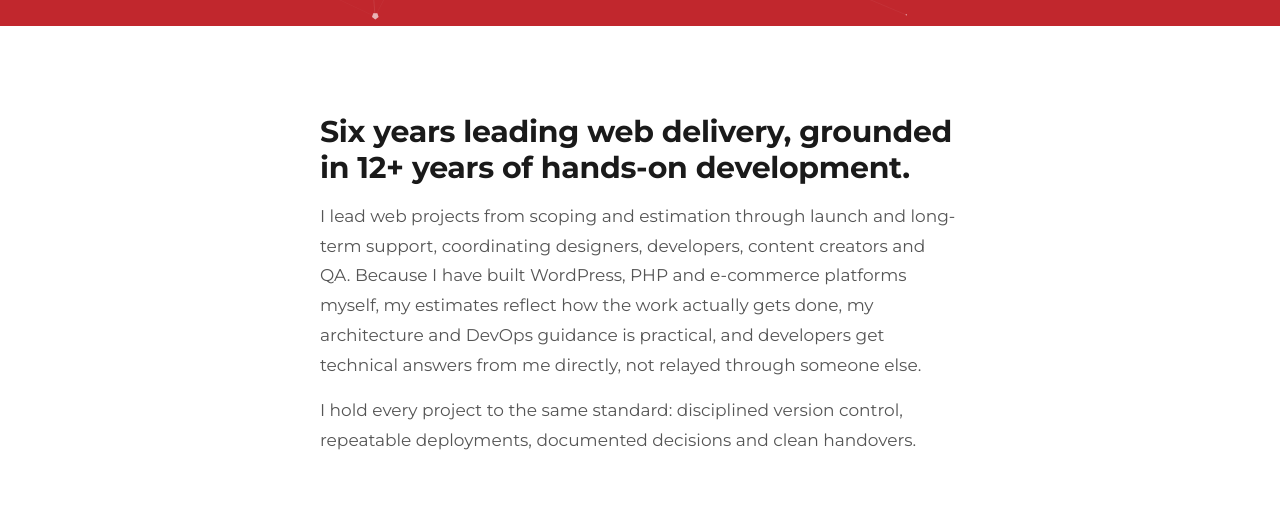
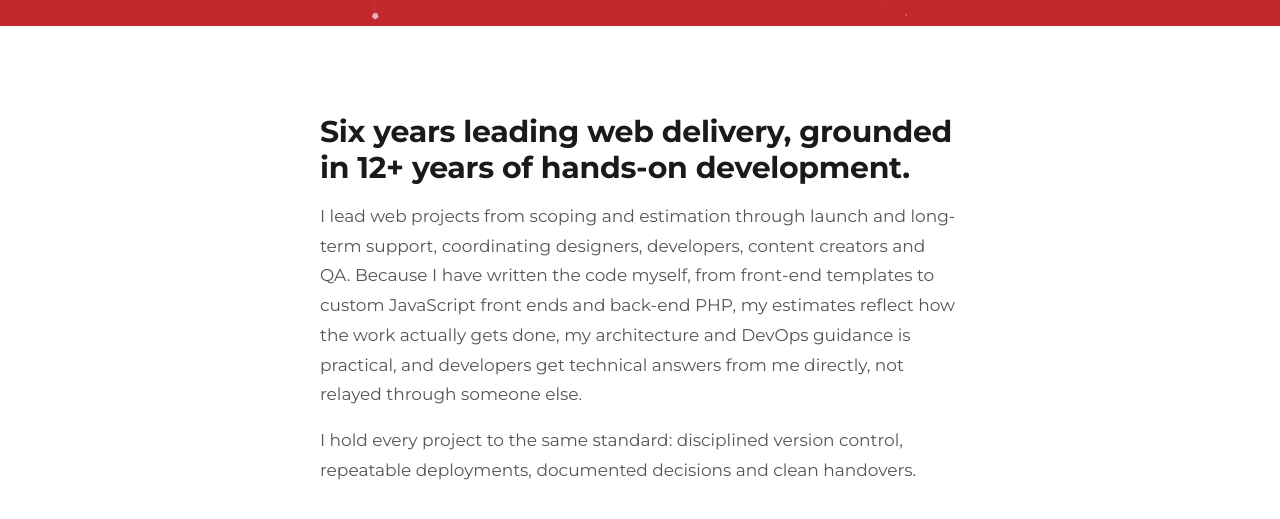
Before and after one commit to jameshiggins/jameshiggins.github.io, a plain HTML site: page index.html in a window 1280 px wide. Shown: the part 479-998 px from the top of the page. Drawn offline with nearby package versions, Linux system fonts and the light colour scheme.

Commit message:
Reword the About sentence around hands-on coding across the stack

```diff
--- a/index.html
+++ b/index.html
@@ -112,7 +112,7 @@
     <section id="about" class="section" aria-labelledby="about-h">
       <div class="container narrow">
         <h2 id="about-h" class="lead-heading">Six years leading web delivery, grounded in 12+ years of hands-on development.</h2>
-        <p class="intro">I lead web projects from scoping and estimation through launch and long-term support, coordinating designers, developers, content creators and QA. Because I have built WordPress, PHP and e-commerce platforms myself, my estimates reflect how the work actually gets done, my architecture and DevOps guidance is practical, and developers get technical answers from me directly, not relayed through someone else.</p>
+        <p class="intro">I lead web projects from scoping and estimation through launch and long-term support, coordinating designers, developers, content creators and QA. Because I have written the code myself, from front-end templates to custom JavaScript front ends and back-end PHP, my estimates reflect how the work actually gets done, my architecture and DevOps guidance is practical, and developers get technical answers from me directly, not relayed through someone else.</p>
         <p class="intro">I hold every project to the same standard: disciplined version control, repeatable deployments, documented decisions and clean handovers.</p>
       </div>
     </section>
```
